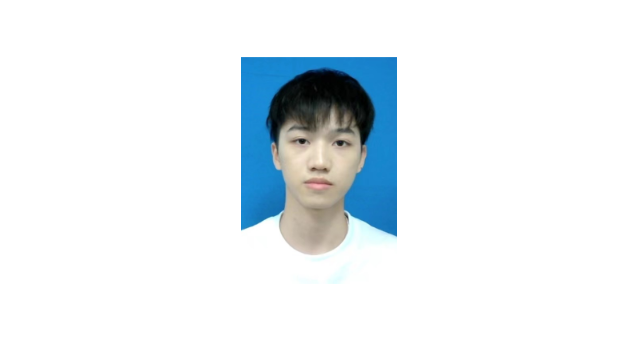
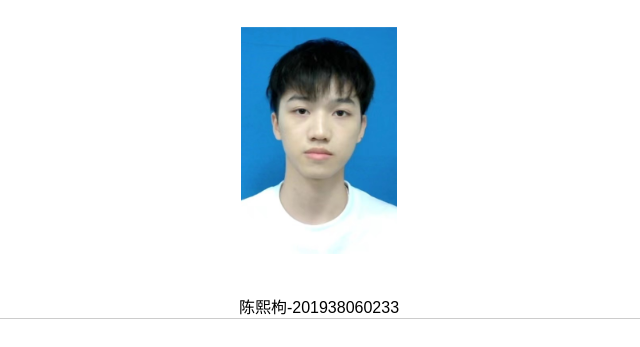
Before and after one commit to hash106/aaa, a plain HTML site: page index.html in a window 1280 px wide. Shown: the part 74-421 px from the top of the page, without its empty margins (321-961 px from the left). Drawn offline with Linux system fonts and the light colour scheme.

Commit message:
Update index.html

```diff
--- a/index.html
+++ b/index.html
@@ -26,7 +26,7 @@
 			}
 			#name{
 				font-size:16px;
-				margin-top:-100px;
+				margin-top:-130px;
 			}
 			hr{
 				border:none;
@@ -47,7 +47,7 @@
 			}
 			#pic{
 				transform:scale(0.4);
-				margin-top:-100px;
+				margin-top:-130px;
 
 			}
 			#right{
```
